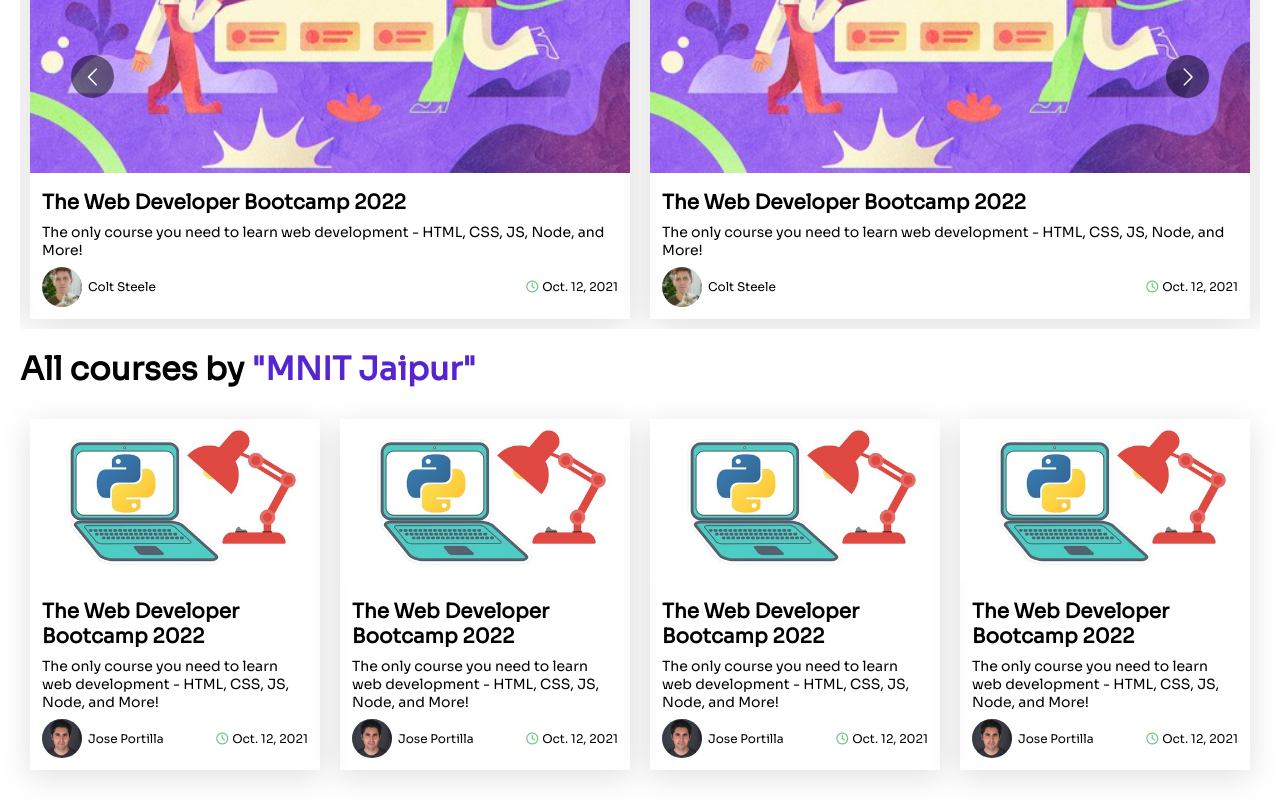
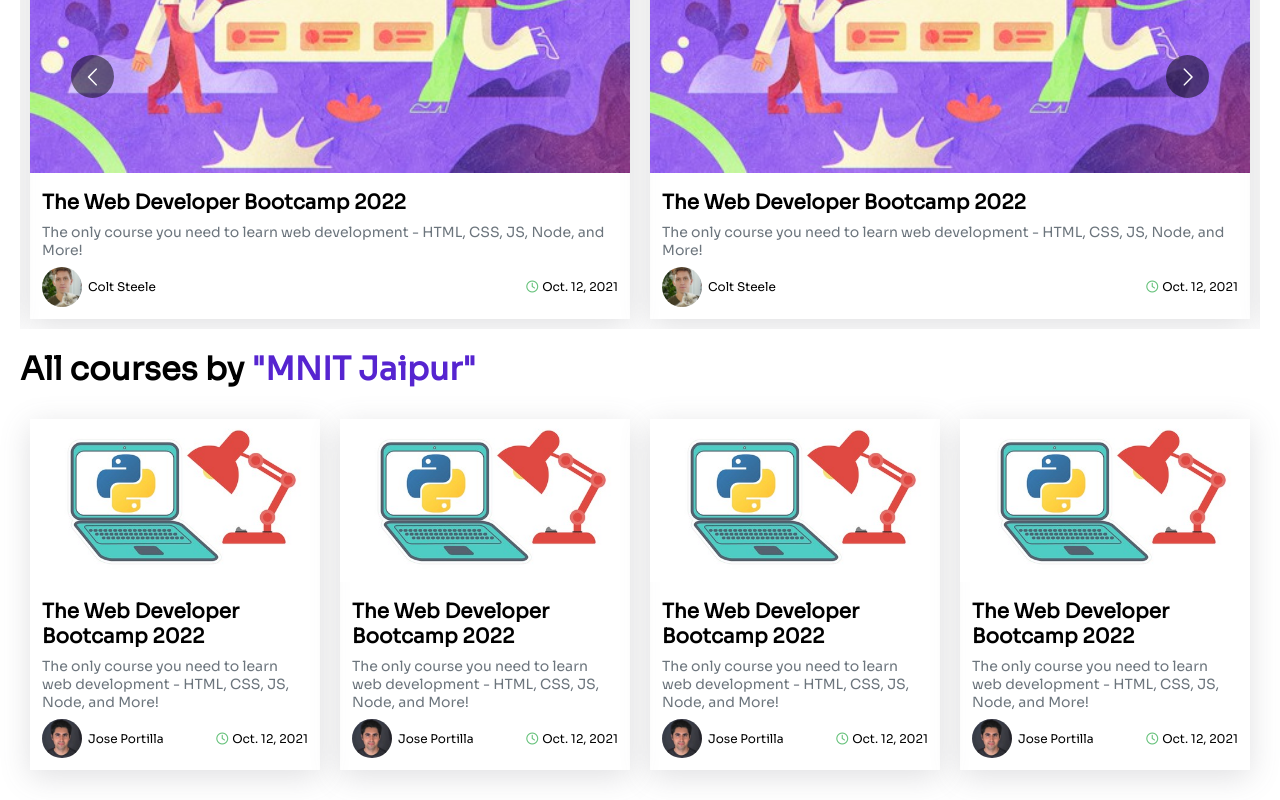
Before and after one commit to gouravkargwal/CEL-MNIT, a React (Create React App) app in the folder client/: page /courses in a window 1280 px wide. Shown: the part 910-1710 px from the top of the page. Built offline with nearby package versions, Linux system fonts and the light colour scheme.

Commit message:
change paragraph color

```diff
--- a/client/src/components/Courses/Courses.css
+++ b/client/src/components/Courses/Courses.css
@@ -28,6 +28,7 @@
 }
 
 .course-card {
+  cursor: pointer;
   margin: 10px;
   box-shadow: rgba(100, 100, 111, 0.2) 0px 7px 29px 0px;
 }
@@ -47,6 +48,7 @@
 .course-card-description {
   font-size: 14px;
   padding: 8px 0;
+  color: #6c757d;
 }
 
 .course-card-about {
```
